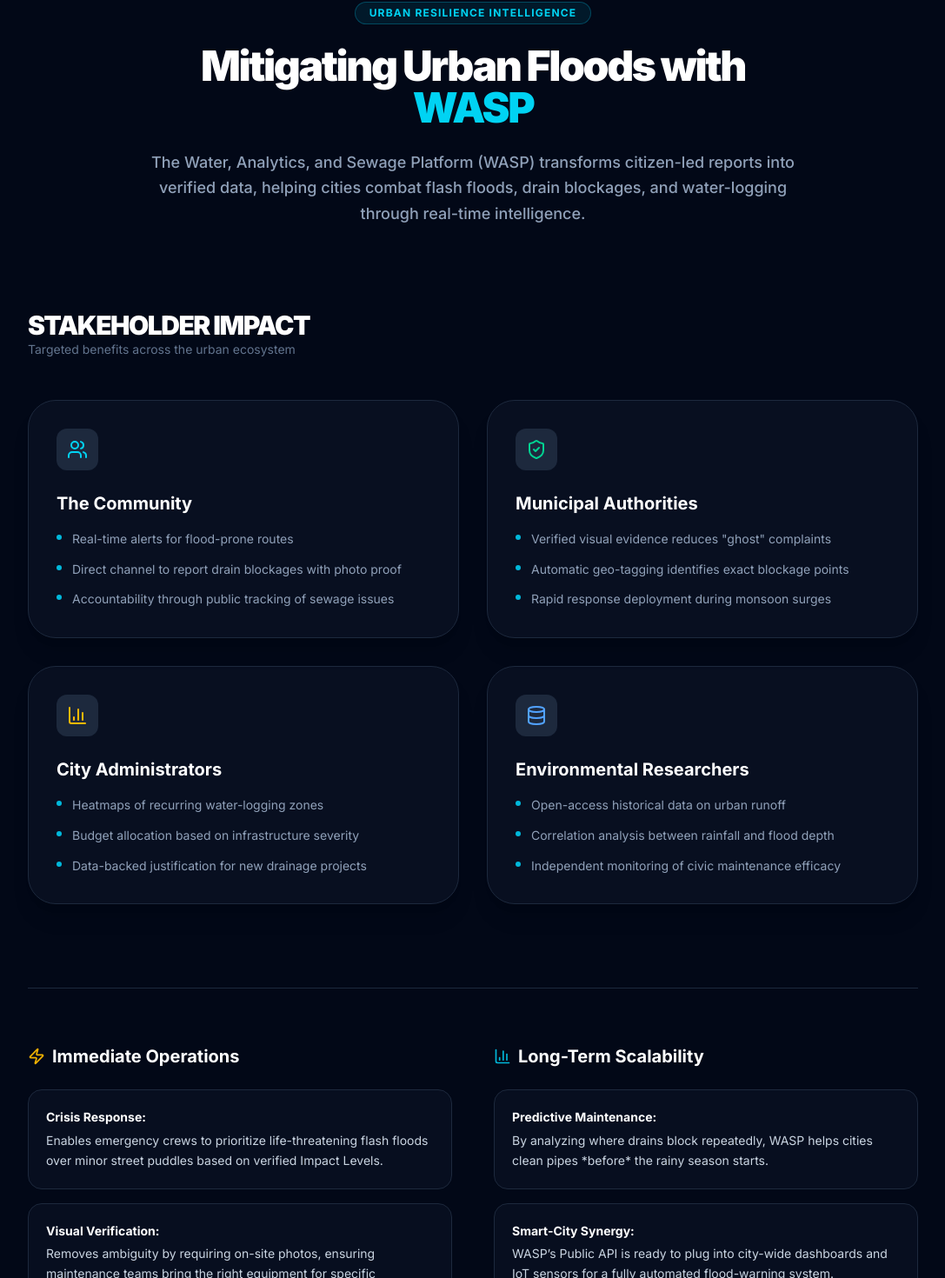
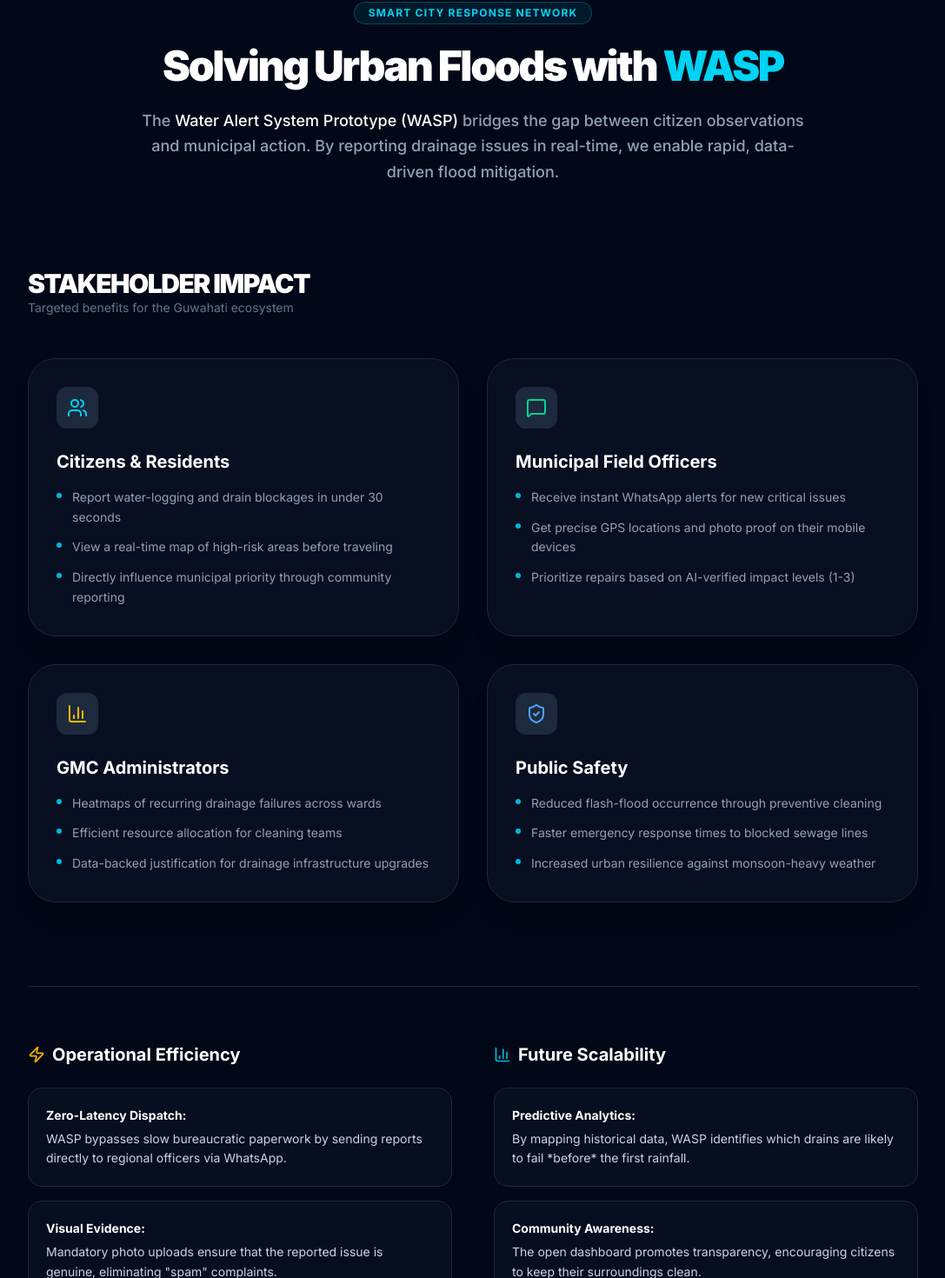
Before and after one commit to eklavyadev/wasp, a Next.js app: page /impact in a window 1280 px wide. Shown: the part 119-1589 px from the top of the page at 87% size, without its empty margins (96-1183 px from the left). Built offline with nearby package versions, Linux system fonts and the light colour scheme.

Commit message:
Updated Impact Page

```diff
--- a/app/impact/page.tsx
+++ b/app/impact/page.tsx
@@ -1,7 +1,7 @@
 'use client';
 
 import Navbar from "@/app/components/Navbar";
-import { Droplets, ShieldCheck, BarChart3, Users, Zap, Database } from "lucide-react";
+import { Droplets, ShieldCheck, BarChart3, Users, Zap, Database, MessageSquare } from "lucide-react";
 
 export default function ImpactPage() {
     return (
@@ -13,13 +13,13 @@ export default function ImpactPage() {
                     {/* HERO SECTION */}
                     <section className="text-center max-w-3xl mx-auto space-y-6">
                         <div className="inline-block px-4 py-1 rounded-full bg-cyan-500/10 border border-cyan-500/30 text-cyan-400 text-xs font-bold tracking-widest uppercase">
-                            Urban Resilience Intelligence
+                            Smart City Response Network
                         </div>
                         <h1 className="text-4xl sm:text-5xl font-black tracking-tighter">
-                            Mitigating Urban Floods with <span className="text-cyan-400">WASP</span>
+                            Solving Urban Floods with <span className="text-cyan-400">WASP</span>
                         </h1>
                         <p className="text-slate-400 text-lg leading-relaxed font-medium">
-                            The Water, Analytics, and Sewage Platform (WASP) transforms citizen-led reports into verified data, helping cities combat flash floods, drain blockages, and water-logging through real-time intelligence.
+                            The <span className="text-white">Water Alert System Prototype (WASP)</span> bridges the gap between citizen observations and municipal action. By reporting drainage issues in real-time, we enable rapid, data-driven flood mitigation.
                         </p>
                     </section>
 
@@ -28,48 +28,48 @@ export default function ImpactPage() {
                         <div className="flex flex-col md:flex-row md:items-end justify-between mb-12 gap-4">
                             <div>
                                 <h2 className="text-3xl font-black uppercase tracking-tighter">Stakeholder Impact</h2>
-                                <p className="text-slate-500 font-mono text-sm">Targeted benefits across the urban ecosystem</p>
+                                <p className="text-slate-500 font-mono text-sm">Targeted benefits for the Guwahati ecosystem</p>
                             </div>
                         </div>
 
                         <div className="grid grid-cols-1 md:grid-cols-2 gap-8">
                             <ImpactCard
                                 icon={<Users className="text-cyan-400" />}
-                                title="The Community"
+                                title="Citizens & Residents"
                                 points={[
-                                    'Real-time alerts for flood-prone routes',
-                                    'Direct channel to report drain blockages with photo proof',
-                                    'Accountability through public tracking of sewage issues',
+                                    'Report water-logging and drain blockages in under 30 seconds',
+                                    'View a real-time map of high-risk areas before traveling',
+                                    'Directly influence municipal priority through community reporting',
                                 ]}
                             />
 
                             <ImpactCard
-                                icon={<ShieldCheck className="text-emerald-400" />}
-                                title="Municipal Authorities"
+                                icon={<MessageSquare className="text-emerald-400" />}
+                                title="Municipal Field Officers"
                                 points={[
-                                    'Verified visual evidence reduces "ghost" complaints',
-                                    'Automatic geo-tagging identifies exact blockage points',
-                                    'Rapid response deployment during monsoon surges',
+                                    'Receive instant WhatsApp alerts for new critical issues',
+                                    'Get precise GPS locations and photo proof on their mobile devices',
+                                    'Prioritize repairs based on AI-verified impact levels (1-3)',
                                 ]}
                             />
 
                             <ImpactCard
                                 icon={<BarChart3 className="text-amber-400" />}
-                                title="City Administrators"
+                                title="GMC Administrators"
                                 points={[
-                                    'Heatmaps of recurring water-logging zones',
-                                    'Budget allocation based on infrastructure severity',
-                                    'Data-backed justification for new drainage projects',
+                                    'Heatmaps of recurring drainage failures across wards',
+                                    'Efficient resource allocation for cleaning teams',
+                                    'Data-backed justification for drainage infrastructure upgrades',
                                 ]}
                             />
 
                             <ImpactCard
-                                icon={<Database className="text-blue-400" />}
-                                title="Environmental Researchers"
+                                icon={<ShieldCheck className="text-blue-400" />}
+                                title="Public Safety"
                                 points={[
-                                    'Open-access historical data on urban runoff',
-                                    'Correlation analysis between rainfall and flood depth',
-                                    'Independent monitoring of civic maintenance efficacy',
+                                    'Reduced flash-flood occurrence through preventive cleaning',
+                                    'Faster emergency response times to blocked sewage lines',
+                                    'Increased urban resilience against monsoon-heavy weather',
                                 ]}
                             />
                         </div>
@@ -79,19 +79,19 @@ export default function ImpactPage() {
                     <div className="grid grid-cols-1 md:grid-cols-2 gap-12 border-t border-slate-800 pt-16">
                         <section className="space-y-6">
                             <h2 className="text-xl font-bold flex items-center gap-2">
-                                <Zap className="text-yellow-500 w-5 h-5" /> Immediate Operations
+                                <Zap className="text-yellow-500 w-5 h-5" /> Operational Efficiency
                             </h2>
                             <div className="space-y-4">
                                 <div className="p-5 rounded-2xl bg-slate-900/40 border border-slate-800 hover:border-slate-700 transition-colors">
                                     <p className="text-slate-300 text-sm leading-relaxed">
-                                        <span className="text-white font-bold block mb-1">Crisis Response:</span>
-                                        Enables emergency crews to prioritize life-threatening flash floods over minor street puddles based on verified Impact Levels.
+                                        <span className="text-white font-bold block mb-1">Zero-Latency Dispatch:</span>
+                                        WASP bypasses slow bureaucratic paperwork by sending reports directly to regional officers via WhatsApp.
                                     </p>
                                 </div>
                                 <div className="p-5 rounded-2xl bg-slate-900/40 border border-slate-800 hover:border-slate-700 transition-colors">
                                     <p className="text-slate-300 text-sm leading-relaxed">
-                                        <span className="text-white font-bold block mb-1">Visual Verification:</span>
-                                        Removes ambiguity by requiring on-site photos, ensuring maintenance teams bring the right equipment for specific blockages.
+                                        <span className="text-white font-bold block mb-1">Visual Evidence:</span>
+                                        Mandatory photo uploads ensure that the reported issue is genuine, eliminating "spam" complaints.
                                     </p>
                                 </div>
                             </div>
@@ -99,19 +99,19 @@ export default function ImpactPage() {
 
                         <section className="space-y-6">
                             <h2 className="text-xl font-bold flex items-center gap-2">
-                                <BarChart3 className="text-cyan-500 w-5 h-5" /> Long-Term Scalability
+                                <BarChart3 className="text-cyan-500 w-5 h-5" /> Future Scalability
                             </h2>
                             <div className="space-y-4">
                                 <div className="p-5 rounded-2xl bg-slate-900/40 border border-slate-800 hover:border-slate-700 transition-colors">
                                     <p className="text-slate-300 text-sm leading-relaxed">
-                                        <span className="text-white font-bold block mb-1">Predictive Maintenance:</span>
-                                        By analyzing where drains block repeatedly, WASP helps cities clean pipes *before* the rainy season starts.
+                                        <span className="text-white font-bold block mb-1">Predictive Analytics:</span>
+                                        By mapping historical data, WASP identifies which drains are likely to fail *before* the first rainfall.
                                     </p>
                                 </div>
                                 <div className="p-5 rounded-2xl bg-slate-900/40 border border-slate-800 hover:border-slate-700 transition-colors">
                                     <p className="text-slate-300 text-sm leading-relaxed">
-                                        <span className="text-white font-bold block mb-1">Smart-City Synergy:</span>
-                                        WASP’s Public API is ready to plug into city-wide dashboards and IoT sensors for a fully automated flood-warning system.
+                                        <span className="text-white font-bold block mb-1">Community Awareness:</span>
+                                        The open dashboard promotes transparency, encouraging citizens to keep their surroundings clean.
                                     </p>
                                 </div>
                             </div>
@@ -121,10 +121,10 @@ export default function ImpactPage() {
                     {/* CLOSING TAGLINE */}
                     <section className="py-12 border-t border-slate-800 text-center space-y-4">
                         <h2 className="text-2xl font-black tracking-tight text-white uppercase italic">
-                            Building a Flood-Resilient Future
+                            Empowering Guwahati, One Report at a Time
                         </h2>
                         <p className="text-slate-500 max-w-2xl mx-auto italic font-serif">
-                            "Data is the most effective dam against urban chaos. WASP ensures that every drop of information counts."
+                            "WASP ensures that the right information reaches the right hands at the right time to stop urban flooding."
                         </p>
                     </section>
 
```
